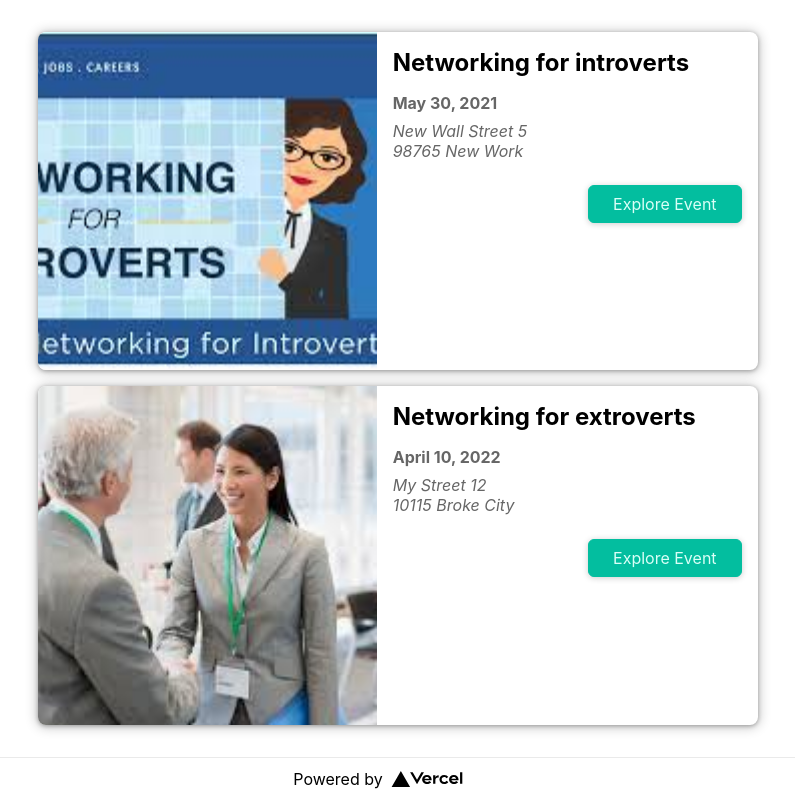
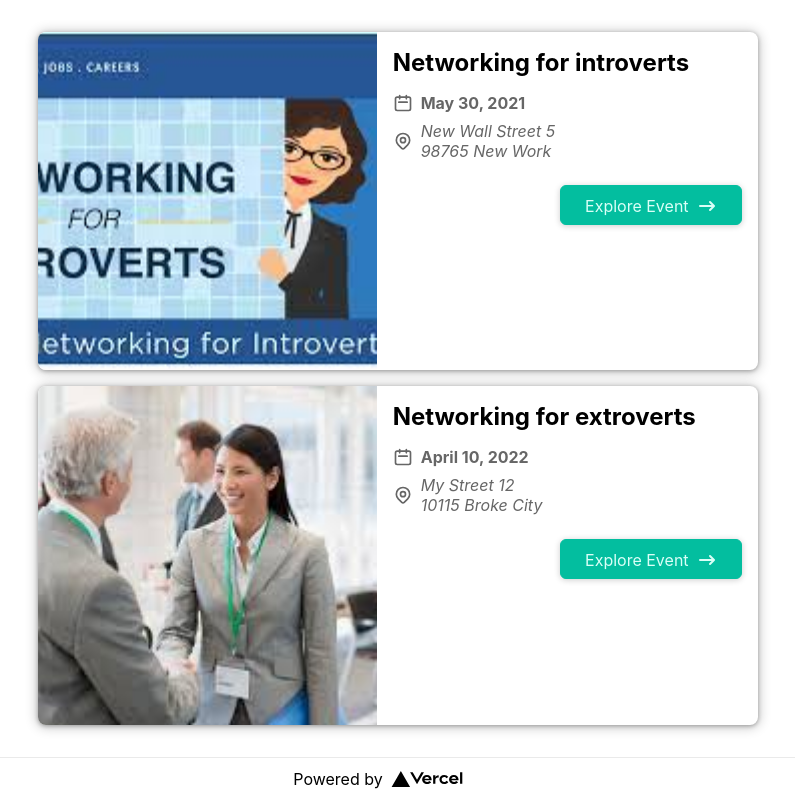
Before and after one commit to maustrauk/next-events, a Next.js app: page / in a window 1280 px wide. Shown: the whole page, without its empty margins (262-1057 px from the left). Built offline with nearby package versions, Linux system fonts and the light colour scheme.

Commit message:
Adding icons to events

```diff
--- a/components/events/event-item.js
+++ b/components/events/event-item.js
@@ -1,8 +1,10 @@
 import Image from 'next/image';
-import Link from 'next/link';
 import PropTypes from 'prop-types';
 
 import Button from '../ui/button';
+import DateIcon from '../icons/date-icon';
+import AddressIcon from '../icons/address-icon';
+import ArrowRightIcon from '../icons/arrow-right-icon';
 
 import classes from './event-item.module.css';
 
@@ -27,14 +29,21 @@
                 <div className={classes.summary}>
                     <h2>{title}</h2>
                     <div className={classes.date}>
+                        <DateIcon />
                         <time>{humanReadableDate}</time>
                     </div>
                     <div className={classes.address}>
+                        <AddressIcon />
                         <address>{formattedAddress}</address>
                     </div>
                 </div>
                 <div className={classes.actions}>
-                    <Button link={exploreLink}>Explore Event</Button>
+                    <Button link={exploreLink}>
+                        <span>Explore Event</span>
+                        <span className={classes.icon}>
+                            <ArrowRightIcon />
+                        </span>
+                    </Button>
                 </div>
             </div>
         </li>
```
